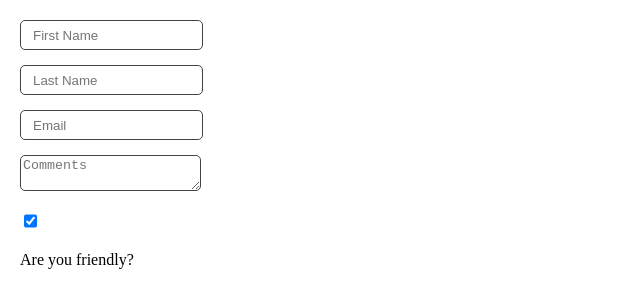
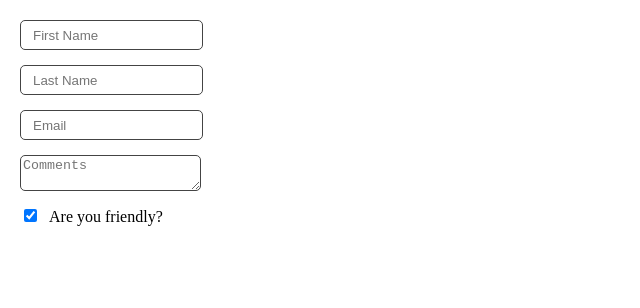
Before and after one commit to IamNaeto/scrimba-react, a React (Vite) app in the folder forms/: page / in a window 1280 px wide. Shown: the top 308 px of the page, without its empty margins (0-640 px from the left). Built offline with nearby package versions, Linux system fonts and the light colour scheme.

Commit message:
checkbox and styling

```diff
--- a/forms/src/App.css
+++ b/forms/src/App.css
@@ -7,7 +7,7 @@ body {
   padding: 20px;
 }
 
-input {
+input[type="text"], input[type="email"] {
   margin-bottom: 15px;
   height: 30px;
   text-indent: 10px;
@@ -16,9 +16,14 @@ input {
   display: block;
 }
 
+input[type="checkbox"] {
+  margin-right: 0.75rem;
+}
+
 textarea {
   margin-bottom: 15px;
   border: 1px solid #444;
   border-radius: 5px;
   display: block;
+
 }
```
